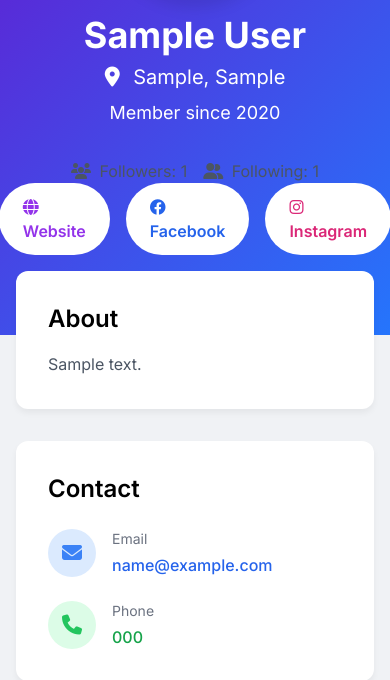
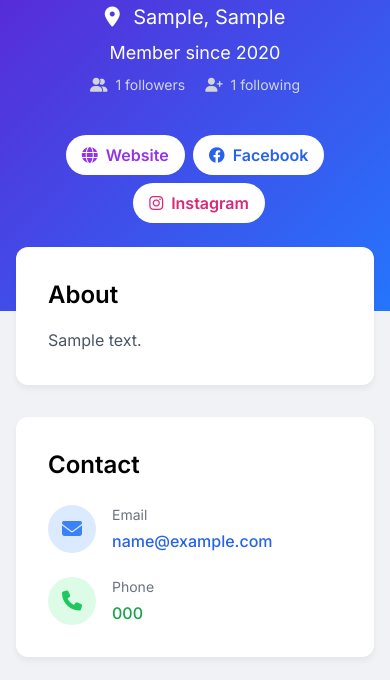
Before and after one commit to JohnathonCrowder/PawFinderPlus, a Flask app: a page that uses app/templates/user_profile.html in a window 390 px wide. Shown: the part 325-1005 px from the top of the page. Run offline with Flask 3, Linux system fonts and the light colour scheme; tables that the repository leaves empty hold one stand-in row (values such as "Sample post"); some libraries are stand-ins or nearby versions.

Commit message:
Update user_profile.html
-moved follower counter and improve appearance

```diff
--- a/app/templates/user_profile.html
+++ b/app/templates/user_profile.html
@@ -14,13 +14,21 @@
     .profile-header {
     background-image: linear-gradient(135deg, #6a11cb 0%, #2575fc 100%);
 }
+
 .profile-picture {
-        width: 180px;
-        height: 180px;
+    width: 150px;
+    height: 150px;
     object-fit: cover;
     border-radius: 50%;
-        border: 5px solid white;
+    border: 4px solid white;
     box-shadow: 0 8px 16px rgba(0, 0, 0, 0.1);
+}
+
+@media (max-width: 768px) {
+    .profile-picture {
+        width: 120px;
+        height: 120px;
+    }
 }
     .card {
         background: white;
@@ -129,7 +137,6 @@
                 {% endif %}
                 <div class="text-center md:text-left">
                     <h1 class="text-4xl font-bold mb-2">{{ user.full_name or user.username }}</h1>
-
                     {% if user.city and user.country %}
                     <p class="text-xl mb-2">
                         <i class="fas fa-map-marker-alt mr-2"></i>
@@ -140,27 +147,24 @@
                         {% endif %}
                     </p>
                     {% endif %}
-                        <p class="text-lg">Member since {{ user.created_at.strftime('%Y') }}</p>
+                    <p class="text-lg mb-2">Member since {{ user.created_at.strftime('%Y') }}</p>
+
+                    <!-- Subtle Follower/Following Count -->
+                    <div class="text-sm text-gray-300 mt-2">
+                        <span class="mr-4">
+                            <i class="fas fa-user-friends mr-1"></i> {{ followers_count }} followers
+                        </span>
+                        <span>
+                            <i class="fas fa-user-plus mr-1"></i> {{ following_count }} following
+                        </span>
+                    </div>
                 </div>
             </div>
 
-
-                <div class="flex space-x-4 mt-2">
-                    <span class="text-gray-600">
-                        <i class="fas fa-users mr-1"></i> Followers: <span id="followers-count">{{ followers_count }}</span>
-                    </span>
-                    <span class="text-gray-600">
-                        <i class="fas fa-user-friends mr-1"></i> Following: <span id="following-count">{{ following_count }}</span>
-                    </span>
-                </div>
-
-                <div class="flex space-x-4">
-
+            <div class="flex flex-wrap justify-center md:justify-end space-x-2 md:space-x-4 mt-4 md:mt-0">
                 {% if current_user.is_authenticated and current_user.id != user.id %}
-                    <button id="followButton" onclick="toggleFollow({{ user.id }})" class="inline-flex items-center px-4 py-2 border border-transparent text-sm font-medium rounded-md shadow-sm text-white bg-blue-600 hover:bg-blue-700 focus:outline-none focus:ring-2 focus:ring-offset-2 focus:ring-blue-500 transition duration-150 ease-in-out">
-                        <svg class="mr-2 -ml-1 h-5 w-5" xmlns="http://www.w3.org/2000/svg" viewBox="0 0 20 20" fill="currentColor" aria-hidden="true">
-                            <path d="M8 9a3 3 0 100-6 3 3 0 000 6zM8 11a6 6 0 016 6H2a6 6 0 016-6zM16 7a1 1 0 10-2 0v1h-1a1 1 0 100 2h1v1a1 1 0 102 0v-1h1a1 1 0 100-2h-1V7z"/>
-                        </svg>
+                <button id="followButton" onclick="toggleFollow({{ user.id }})" class="bg-white text-blue-600 px-4 py-2 rounded-full font-semibold hover:bg-blue-100 transition duration-300 mb-2 md:mb-0">
+                    <i class="fas fa-user-plus mr-2"></i>
                     <span id="followButtonText">
                         {% if current_user.is_following(user) %}
                             Unfollow
@@ -171,23 +175,24 @@
                 </button>
                 {% endif %}
 
+                <!-- Social media buttons -->
                 {% if user.website %}
-                    <a href="{{ user.website }}" target="_blank" class="social-button bg-white text-purple-600 px-6 py-3 rounded-full font-semibold hover:bg-purple-100 transition duration-300">
+                <a href="{{ user.website }}" target="_blank" class="social-button bg-white text-purple-600 px-4 py-2 rounded-full font-semibold hover:bg-purple-100 transition duration-300 mb-2 md:mb-0">
                     <i class="fas fa-globe mr-2"></i>Website
                 </a>
                 {% endif %}
                 {% if user.facebook %}
-                    <a href="{{ user.facebook }}" target="_blank" class="social-button bg-white text-blue-600 px-6 py-3 rounded-full font-semibold hover:bg-blue-100 transition duration-300">
+                <a href="{{ user.facebook }}" target="_blank" class="social-button bg-white text-blue-600 px-4 py-2 rounded-full font-semibold hover:bg-blue-100 transition duration-300 mb-2 md:mb-0">
                     <i class="fab fa-facebook mr-2"></i>Facebook
                 </a>
                 {% endif %}
                 {% if user.instagram %}
-                    <a href="{{ user.instagram }}" target="_blank" class="social-button bg-white text-pink-600 px-6 py-3 rounded-full font-semibold hover:bg-pink-100 transition duration-300">
+                <a href="{{ user.instagram }}" target="_blank" class="social-button bg-white text-pink-600 px-4 py-2 rounded-full font-semibold hover:bg-pink-100 transition duration-300 mb-2 md:mb-0">
                     <i class="fab fa-instagram mr-2"></i>Instagram
                 </a>
                 {% endif %}
                 {% if current_user.is_authenticated and current_user.id != user.id %}
-                    <a href="{{ url_for('message.conversation', user_id=user.id) }}" class="social-button bg-green-500 text-white px-6 py-3 rounded-full font-semibold hover:bg-green-600 transition duration-300">
+                <a href="{{ url_for('message.conversation', user_id=user.id) }}" class="social-button bg-green-500 text-white px-4 py-2 rounded-full font-semibold hover:bg-green-600 transition duration-300 mb-2 md:mb-0">
                     <i class="fas fa-comments mr-2"></i>Chat
                 </a>
                 {% endif %}
```
Lines whose indentation alone changed are shown as unchanged.
